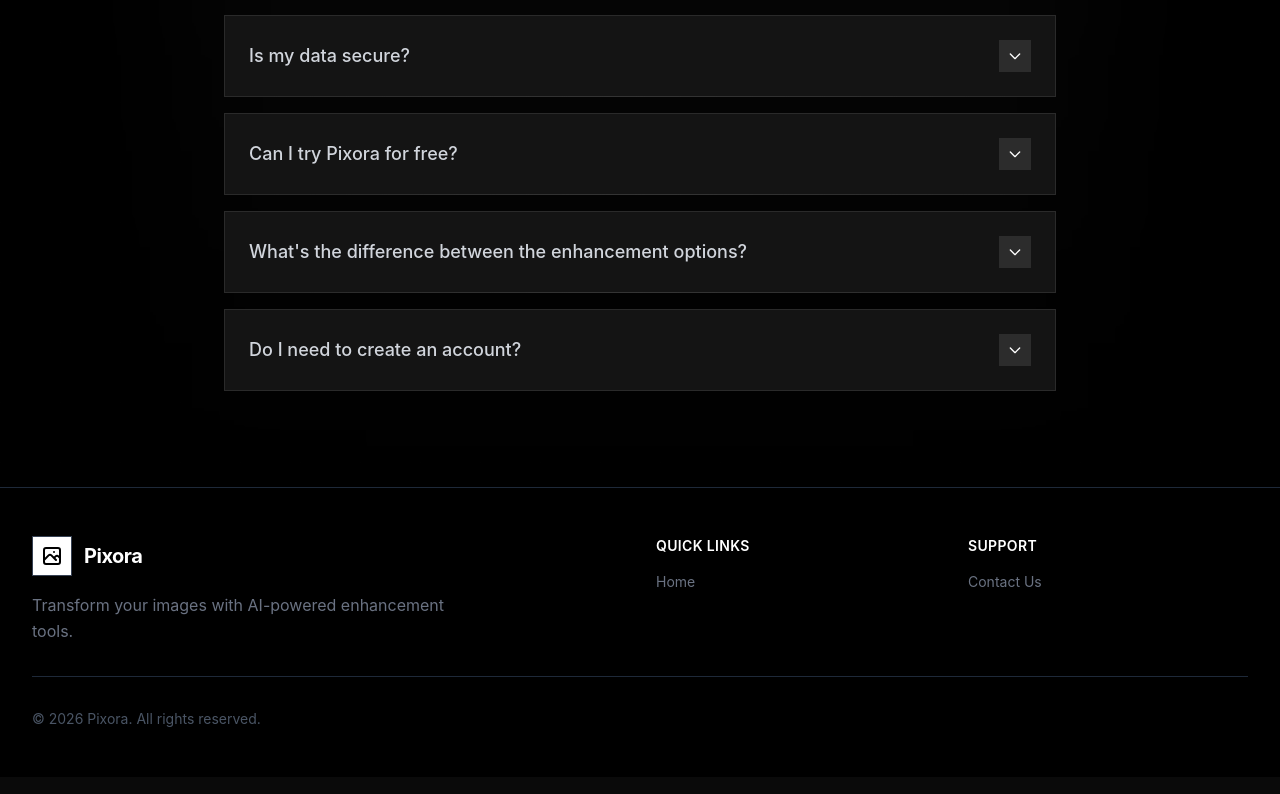
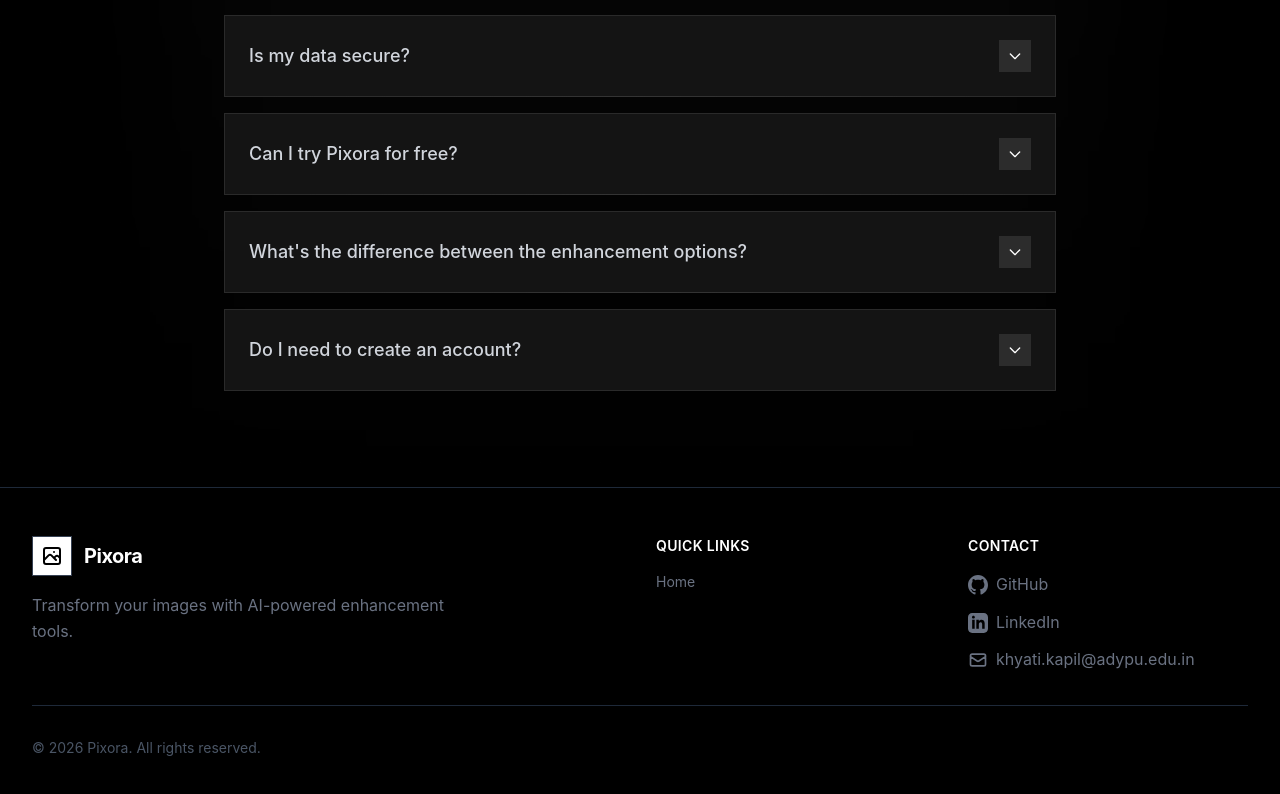
Before and after one commit to Khyati-Kapil/Image-Enhancer, a React (Vite) app: page / in a window 1280 px wide. Shown: the part 3737-4531 px from the top of the page. Built offline with nearby package versions, Linux system fonts and the light colour scheme; no server answers; the HTML template or start-up script is replaced by a standard one.

Commit message:
feat: update contact section with social media links

```diff
--- a/src/pages/Landing.jsx
+++ b/src/pages/Landing.jsx
@@ -82,10 +82,27 @@
             </div>
 
             <div>
-              <h4 className="text-white font-semibold mb-4 text-sm uppercase tracking-wide">Support</h4>
-              <ul className="space-y-2 text-sm">
-                <li><a href="#" className="text-gray-500 hover:text-white transition-colors">Contact Us</a></li>
-              </ul>
+              <h4 className="text-white font-semibold mb-4 text-sm uppercase tracking-wide">Contact</h4>
+              <div className="flex flex-col space-y-3">
+                <a href="https://github.com/khyati-kapil" target="_blank" rel="noopener noreferrer" className="text-gray-500 hover:text-white transition-colors flex items-center gap-2">
+                  <svg className="w-5 h-5" fill="currentColor" viewBox="0 0 24 24">
+                    <path d="M12 0c-6.626 0-12 5.373-12 12 0 5.302 3.438 9.8 8.207 11.387.599.111.793-.261.793-.577v-2.234c-3.338.726-4.033-1.416-4.033-1.416-.546-1.387-1.333-1.756-1.333-1.756-1.089-.745.083-.729.083-.729 1.205.084 1.839 1.237 1.839 1.237 1.07 1.834 2.807 1.304 3.492.997.107-.775.418-1.305.762-1.604-2.665-.305-5.467-1.334-5.467-5.931 0-1.311.469-2.381 1.236-3.221-.124-.303-.535-1.524.117-3.176 0 0 1.008-.322 3.301 1.23.957-.266 1.983-.399 3.003-.404 1.02.005 2.047.138 3.006.404 2.291-1.552 3.297-1.23 3.297-1.23.653 1.653.242 2.874.118 3.176.77.84 1.235 1.911 1.235 3.221 0 4.609-2.807 5.624-5.479 5.921.43.372.823 1.102.823 2.222v3.293c0 .319.192.694.801.576 4.765-1.589 8.199-6.086 8.199-11.386 0-6.627-5.373-12-12-12z"/>
+                  </svg>
+                  GitHub
+                </a>
+                <a href="https://linkedin.com" target="_blank" rel="noopener noreferrer" className="text-gray-500 hover:text-white transition-colors flex items-center gap-2">
+                  <svg className="w-5 h-5" fill="currentColor" viewBox="0 0 24 24">
+                    <path d="M19 0h-14c-2.761 0-5 2.239-5 5v14c0 2.761 2.239 5 5 5h14c2.762 0 5-2.239 5-5v-14c0-2.761-2.238-5-5-5zm-11 19h-3v-11h3v11zm-1.5-12.268c-.966 0-1.75-.79-1.75-1.764s.784-1.764 1.75-1.764 1.75.79 1.75 1.764-.783 1.764-1.75 1.764zm13.5 12.268h-3v-5.604c0-3.368-4-3.113-4 0v5.604h-3v-11h3v1.765c1.396-2.586 7-2.777 7 2.476v6.759z"/>
+                  </svg>
+                  LinkedIn
+                </a>
+                <a href="mailto:contact@pixora.com" className="text-gray-500 hover:text-white transition-colors flex items-center gap-2">
+                  <svg className="w-5 h-5" fill="none" viewBox="0 0 24 24" stroke="currentColor">
+                    <path strokeLinecap="round" strokeLinejoin="round" strokeWidth={2} d="M3 8l7.89 5.26a2 2 0 002.22 0L21 8M5 19h14a2 2 0 002-2V7a2 2 0 00-2-2H5a2 2 0 00-2 2v10a2 2 0 002 2z" />
+                  </svg>
+                  khyati.kapil@adypu.edu.in
+                </a>
+              </div>
             </div>
 
           </div>
```
